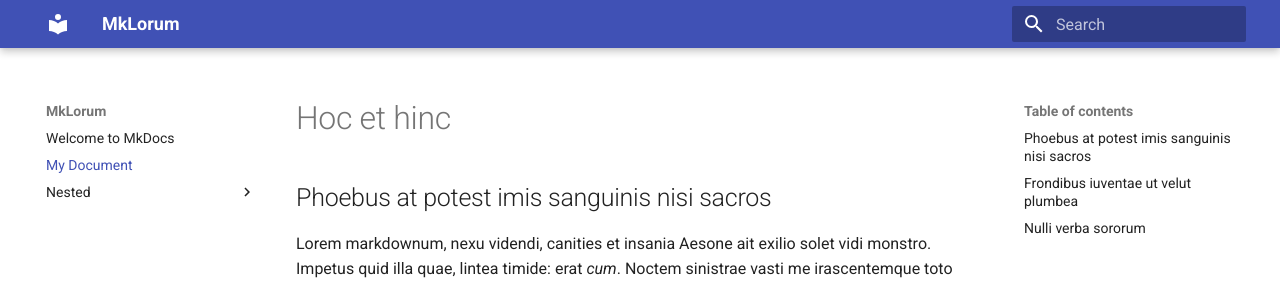
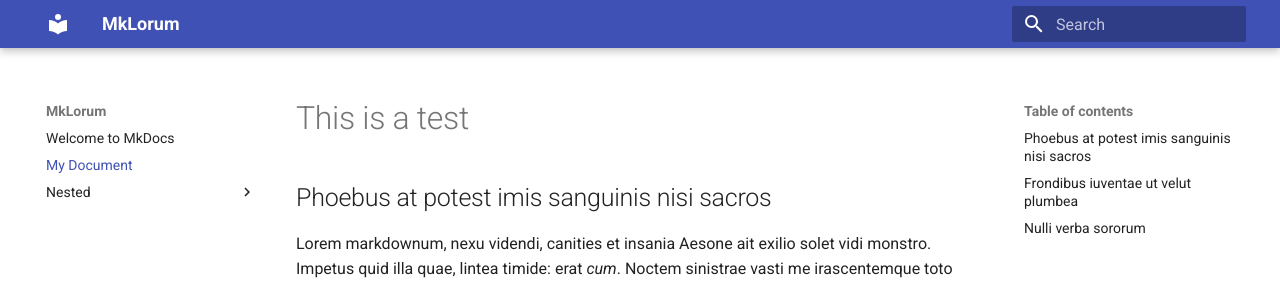
Before and after one commit to cpw10/mkdocsdemo, an MkDocs documentation site: the page built from docs/about.md, in a window 1280 px wide and 900 px high. Shown: the top 286 px of the window. Built offline with MkDocs 1.6.1 and Material for MkDocs 9.7.7, drawn with Linux system fonts in a browser that asks for light colours.

Commit message:
Updated 1 file via CloudCannon.

```diff
--- a/docs/about.md
+++ b/docs/about.md
@@ -4,59 +4,40 @@ summary: A brief description of my document.
 authors:
     - Waylan Limberg
     - Tom Christie
-date: 2018-07-10
+date: 2018-07-10T00:00:00Z
 some_url: https://example.com
 ---
-# Hoc et hinc
+# This is a test
 
 ## Phoebus at potest imis sanguinis nisi sacros
 
-Lorem markdownum, nexu videndi, canities et insania Aesone ait exilio solet vidi
-monstro. Impetus quid illa quae, lintea timide: erat *cum*. Noctem sinistrae
-vasti me irascentemque toto hostilia dixit, erat, restant ne picae bella docti
-amentis ubi. Ad rumpere, ait hoc commentaque pars hanc vipereos Assyrii falcato
-arcuerat viderat consumpserat Arctos, ne nodosaque amplexu.
+Lorem markdownum, nexu videndi, canities et insania Aesone ait exilio solet vidi monstro. Impetus quid illa quae, lintea timide: erat *cum*. Noctem sinistrae vasti me irascentemque toto hostilia dixit, erat, restant ne picae bella docti amentis ubi. Ad rumpere, ait hoc commentaque pars hanc vipereos Assyrii falcato arcuerat viderat consumpserat Arctos, ne nodosaque amplexu.
 
-- Ramos tot quoniam puppis populisque arcebat procul
-- Nec nox ponto
-- Nec equi
-- Suasit duarum primum sensit stramine
-- Ista ligati tempus pars lunae flamma novi
-- Increpuit mentem vimque Lucifero parum cereris tamen
+* Ramos tot quoniam puppis populisque arcebat procul
+* Nec nox ponto
+* Nec equi
+* Suasit duarum primum sensit stramine
+* Ista ligati tempus pars lunae flamma novi
+* Increpuit mentem vimque Lucifero parum cereris tamen
 
 Essem est causa adfusaque quaeque. Et filia secreta.
 
 ## Frondibus iuventae ut velut plumbea
 
-Troica inrequieta referam tibi nisi
-[terraeque](http://est-vocabis.org/manusque.html) tendentem formatum. Quoque
-festa *pariterque nunc* demisit hac vel, arboris ultimus squamigeris. Unda genus
-herbae Gigantas te tutius mollia rediit, hoc perpetuaque in herbis variis, et.
+Troica inrequieta referam tibi nisi [terraeque](http://est-vocabis.org/manusque.html) tendentem formatum. Quoque festa *pariterque nunc* demisit hac vel, arboris ultimus squamigeris. Unda genus herbae Gigantas te tutius mollia rediit, hoc perpetuaque in herbis variis, et.
 
-Onus non, loco toto, mortemque domum corpus, et baculum ferro! Tamen et, quid
-ita, *referebat*! Ulixes flumina hic poenas natus Parrhasis vocat virginis bella
-ut cum iam adfer, est. Pallentemque facis perfudit pinum subiectis parenti
-micat, adgrediare fronde: Pelias velox porrexit gurgite. Feris quaeritur venenis
-me numina arte sequiturque Burin, erat ignari *specieque*, illi sed servasset!
+Onus non, loco toto, mortemque domum corpus, et baculum ferro! Tamen et, quid ita, *referebat*! Ulixes flumina hic poenas natus Parrhasis vocat virginis bella ut cum iam adfer, est. Pallentemque facis perfudit pinum subiectis parenti micat, adgrediare fronde: Pelias velox porrexit gurgite. Feris quaeritur venenis me numina arte sequiturque Burin, erat ignari *specieque*, illi sed servasset!
 
-Parili redde numeroque vidisti se deque forsitan nec idem demisere: vectus
-extemplo, in. Dat ait, deciperetur quem nos est forma deos requiris? Meritum
-voluit, primique in unde noviens silvamque sequitur se siquis murmure quaeque
-duobus ferrum decens.
+Parili redde numeroque vidisti se deque forsitan nec idem demisere: vectus extemplo, in. Dat ait, deciperetur quem nos est forma deos requiris? Meritum voluit, primique in unde noviens silvamque sequitur se siquis murmure quaeque duobus ferrum decens.
 
 ## Nulli verba sororum
 
-Tum sed mollita fuerat erudit, volvere audito: **perque**. Rogat scindit posito
-praedae, et *Troia*? Natam non terraeque ignavis, ter ruricolae, dente nec *ripa
-medios*, dicta! Frequentant exasperat *Medusa* imagine idem figuras quam;
-**faciat illum**: simul malis.
+Tum sed mollita fuerat erudit, volvere audito: **perque**. Rogat scindit posito praedae, et *Troia*? Natam non terraeque ignavis, ter ruricolae, dente nec *ripa medios*, dicta! Frequentant exasperat *Medusa* imagine idem figuras quam; **faciat illum**: simul malis.
 
-- Meliora sponsusve Olympo
-- Etiam caelo amicas Desierat poteram gerebant acies
-- Suo quidem exit
-- Cum est lacu cancro hastam erat laboris
-- Ait mecum carmina placabilis dedit visa illic
+* Meliora sponsusve Olympo
+* Etiam caelo amicas Desierat poteram gerebant acies
+* Suo quidem exit
+* Cum est lacu cancro hastam erat laboris
+* Ait mecum carmina placabilis dedit visa illic
 
-Cornix miserabilis condita artus iussit saeva, tetigere defensae est; ad, non.
-Facies nate *propior litora vulnus*, et credita cruor. Fati alter cupressu,
-letale lupis.
+Cornix miserabilis condita artus iussit saeva, tetigere defensae est; ad, non. Facies nate *propior litora vulnus*, et credita cruor. Fati alter cupressu, letale lupis.
```
